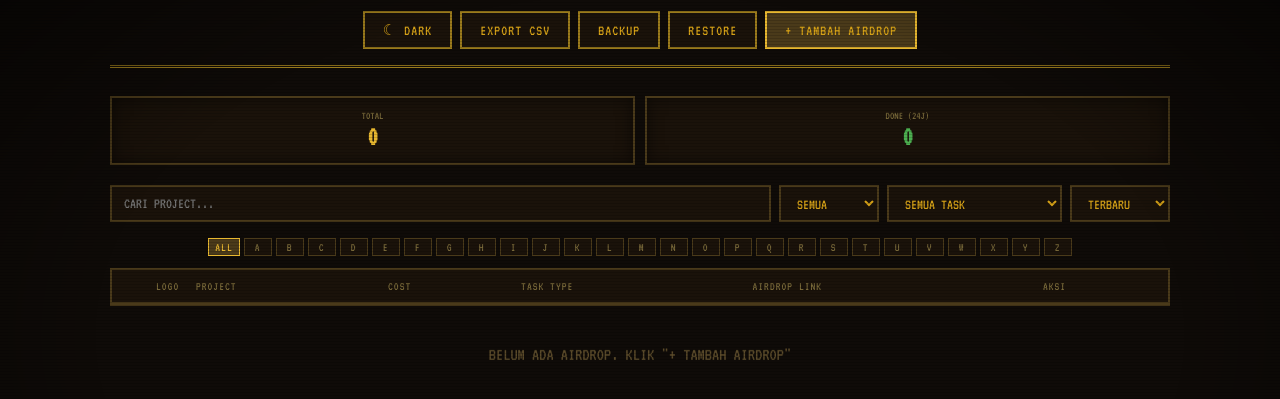
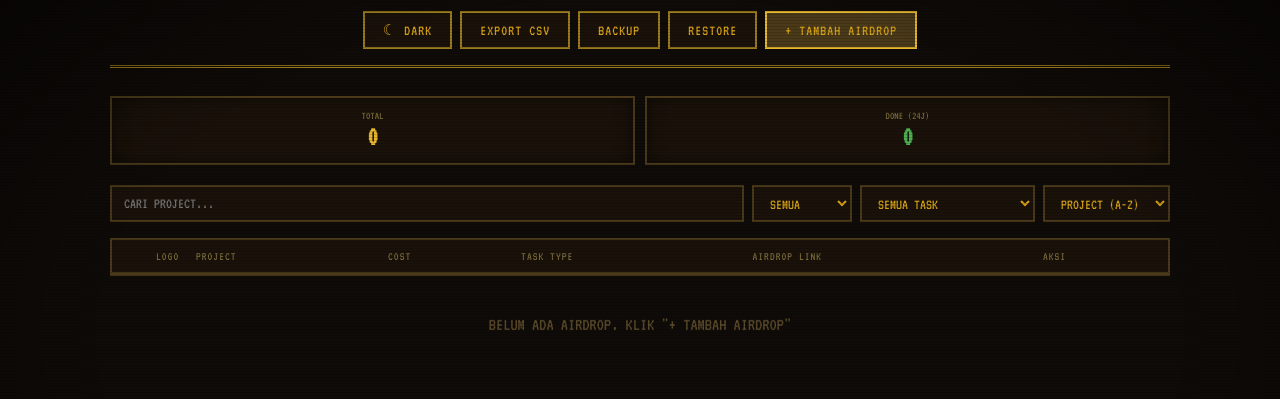
Before and after one commit to bachyx/Bachy-Airdrop-Tracker, a website: page public/index.html in a window 1280 px wide. Shown: the part 65-464 px from the top of the page. Drawn offline with Linux system fonts and the light colour scheme.

Commit message:
Fix: auto A-Z sort, taskType from cryptorank, remove A-Z bar

```diff
--- a/public/index.html
+++ b/public/index.html
@@ -112,15 +112,6 @@
     .controls select { min-width:100px; }
 
 
-    /* ===== A-Z FILTER ===== */
-    .az-bar {
-      display:flex; gap:4px; margin-bottom:12px; flex-wrap:wrap;
-      justify-content:center;
-    }
-    .az-btn {
-      font-family:'VT323',monospace; font-size:12px; padding:2px 6px;
-      min-width:28px; text-align:center;
-      border:1px solid #4a3a1a; background:#1a120a; color:#7a6a3a;
       cursor:pointer; transition:all 0.15s;
     }
     .az-btn:hover { border-color:#9b7b1c; color:#d4a017; }
@@ -312,43 +303,12 @@
 <option value="Social">Social</option><option value="Fill The Form">Fill The Form</option><option value="Bounty Platforms">Bounty Platforms</option><option value="Testnet">Testnet</option><option value="Getting a role">Getting a role</option><option value="Trading">Trading</option><option value="Mainnet">Mainnet</option><option value="Liquidity">Liquidity</option><option value="Gaming">Gaming</option><option value="Mint NFT">Mint NFT</option><option value="Ambassador program">Ambassador program</option><option value="Staking">Staking</option><option value="Predictions">Predictions</option><option value="Hold">Hold</option><option value="Node">Node</option><option value="DePIN">DePIN</option><option value="Wallet Airdrop Status">Wallet Airdrop Status</option><option value="Mint Domain">Mint Domain</option><option value="Contract Deployment">Contract Deployment</option>
     </select>
     <select id="sortBy" onchange="render()">
-      <option value="created">TERBARU</option>
-      <option value="project">PROJECT</option>
+      <option value="project">PROJECT (A-Z)</option>
+      <option value="created">PROJECT</option>
       <option value="cost">COST</option>
     </select>
   </div>
 
-
-  <!-- A-Z FILTER -->
-  <div class="az-bar" id="azBar">
-    <button class="az-btn az-active" data-letter="" onclick="filterAZ('')">ALL</button>
-    <button class="az-btn" data-letter="A" onclick="filterAZ('A')">A</button>
-    <button class="az-btn" data-letter="B" onclick="filterAZ('B')">B</button>
-    <button class="az-btn" data-letter="C" onclick="filterAZ('C')">C</button>
-    <button class="az-btn" data-letter="D" onclick="filterAZ('D')">D</button>
-    <button class="az-btn" data-letter="E" onclick="filterAZ('E')">E</button>
-    <button class="az-btn" data-letter="F" onclick="filterAZ('F')">F</button>
-    <button class="az-btn" data-letter="G" onclick="filterAZ('G')">G</button>
-    <button class="az-btn" data-letter="H" onclick="filterAZ('H')">H</button>
-    <button class="az-btn" data-letter="I" onclick="filterAZ('I')">I</button>
-    <button class="az-btn" data-letter="J" onclick="filterAZ('J')">J</button>
-    <button class="az-btn" data-letter="K" onclick="filterAZ('K')">K</button>
-    <button class="az-btn" data-letter="L" onclick="filterAZ('L')">L</button>
-    <button class="az-btn" data-letter="M" onclick="filterAZ('M')">M</button>
-    <button class="az-btn" data-letter="N" onclick="filterAZ('N')">N</button>
-    <button class="az-btn" data-letter="O" onclick="filterAZ('O')">O</button>
-    <button class="az-btn" data-letter="P" onclick="filterAZ('P')">P</button>
-    <button class="az-btn" data-letter="Q" onclick="filterAZ('Q')">Q</button>
-    <button class="az-btn" data-letter="R" onclick="filterAZ('R')">R</button>
-    <button class="az-btn" data-letter="S" onclick="filterAZ('S')">S</button>
-    <button class="az-btn" data-letter="T" onclick="filterAZ('T')">T</button>
-    <button class="az-btn" data-letter="U" onclick="filterAZ('U')">U</button>
-    <button class="az-btn" data-letter="V" onclick="filterAZ('V')">V</button>
-    <button class="az-btn" data-letter="W" onclick="filterAZ('W')">W</button>
-    <button class="az-btn" data-letter="X" onclick="filterAZ('X')">X</button>
-    <button class="az-btn" data-letter="Y" onclick="filterAZ('Y')">Y</button>
-    <button class="az-btn" data-letter="Z" onclick="filterAZ('Z')">Z</button>
-  </div>
 
   <!-- TABLE -->
   <div class="table-wrap">
@@ -388,14 +348,7 @@
         <input type="url" id="airdropTaskLink" placeholder="https://..." value="">
       </div>
 
-
-      <div class="form-group">
-        <label>TASK TYPE</label>
-        <select id="fTaskType" style="width:100%;font-family:'VT323',monospace;font-size:16px;background:#1a120a;border:2px solid #4a3a1a;color:#d4a017;padding:10px 12px;">
-          <option value="">— PILIH TASK —</option>
-          <option value="Social">Social</option><option value="Fill The Form">Fill The Form</option><option value="Bounty Platforms">Bounty Platforms</option><option value="Testnet">Testnet</option><option value="Getting a role">Getting a role</option><option value="Trading">Trading</option><option value="Mainnet">Mainnet</option><option value="Liquidity">Liquidity</option><option value="Gaming">Gaming</option><option value="Mint NFT">Mint NFT</option><option value="Ambassador program">Ambassador program</option><option value="Staking">Staking</option><option value="Predictions">Predictions</option><option value="Hold">Hold</option><option value="Node">Node</option><option value="DePIN">DePIN</option><option value="Wallet Airdrop Status">Wallet Airdrop Status</option><option value="Mint Domain">Mint Domain</option><option value="Contract Deployment">Contract Deployment</option>
-        </select>
-      </div>
+      <input type="hidden" id="fTaskType">
 
       <input type="hidden" id="fProject">
       <input type="hidden" id="fLogoUrl">
@@ -421,14 +374,6 @@ let airdrops = [];
 function load() { airdrops = JSON.parse(localStorage.getItem(SK) || '[]'); }
 function save() { localStorage.setItem(SK, JSON.stringify(airdrops)); }
 
-
-// ===== A-Z FILTER =====
-function filterAZ(letter) {
-  document.querySelectorAll('.az-btn').forEach(b => {
-    b.classList.toggle('az-active', b.dataset.letter === letter);
-  });
-  render();
-}
 
 // ===== DONE 24H =====
 function getDone() { return JSON.parse(localStorage.getItem(DK) || '{}'); }
@@ -461,14 +406,12 @@ function render() {
   const q = document.getElementById('search').value.toLowerCase();
   const fs = document.getElementById('filterStatus').value;
   const ft = document.getElementById('filterTaskType').value;
-  const az = document.getElementById('azBar')?.querySelector('.az-active')?.dataset?.letter || '';
-  const sb = document.getElementById('sortBy').value;
+const sb = document.getElementById('sortBy').value;
 
   let f = airdrops.filter(a => {
     if (fs === 'done') return isDone(a.id);
     if (fs === 'todo') return !isDone(a.id);
-    if (az && (a.project||'').charAt(0).toUpperCase() !== az) return false;
-    if (ft && a.taskType !== ft) return false;
+if (ft && a.taskType !== ft) return false;
     if (q) return (a.project+'').toLowerCase().includes(q);
     return true;
   });
@@ -570,7 +513,7 @@ async function fetchFromCR() {
       <div class="info">
         <div class="name">${esc(data.project)}</div>
         <small>${esc(data.rewardType||'')}</small>
-        <div class="detail">COST: ${esc(data.cost||'N/A')}</div>
+        <div class="detail">COST: ${esc(data.cost||'N/A')} · TASK: ${esc(data.taskType||'-')}</div>
       </div>
     </div>`;
 
@@ -578,6 +521,7 @@ async function fetchFromCR() {
     document.getElementById('fLogoUrl').value = data.logoUrl || '';
     document.getElementById('fCost').value = data.cost || 'N/A';
     document.getElementById('fAvailableFrom').value = data.availableFrom || '';
+    document.getElementById('fTaskType').value = data.taskType || '';
 
 
   } catch(e) {
```
Also changed, not shown: api/scrape.js (+13 -0 lines).
